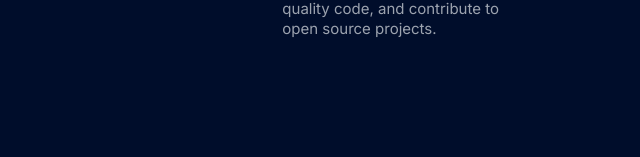
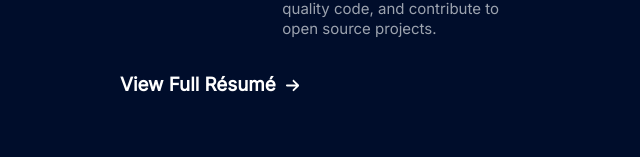
Before and after one commit to kartikjoshi267/NewPortfolio, a React (Vite) app: page / in a window 1280 px wide. Shown: the part 1366-1523 px from the top of the page, without its empty margins (525-1165 px from the left). Built offline with nearby package versions, Linux system fonts and the light colour scheme.

Commit message:
Add link to resume

```diff
--- a/src/components/sections/Experiences.jsx
+++ b/src/components/sections/Experiences.jsx
@@ -1,14 +1,27 @@
 import React from 'react'
 import ExperienceCard from '../card/ExperienceCard'
 import { experiences } from '../../constants'
+import { resumeLink } from '../../constants/'
+import { FontAwesomeIcon } from '@fortawesome/react-fontawesome'
+import { faArrowRight } from '@fortawesome/free-solid-svg-icons'
 
 const Experiences = () => {
   return (
-    <div className='group flex flex-col p-2 gap-16 w-[100%] duration-150'>
-      {experiences.map((experience, index) => (
-        <ExperienceCard key={index} experience={experience} />
-      ))}
-    </div>
+    <>
+      <div className='group flex flex-col p-2 gap-16 w-[100%] duration-150'>
+        {experiences.map((experience, index) => (
+          <ExperienceCard key={index} experience={experience} />
+        ))}
+      </div>
+
+      <div className='w-full text-3xl font-semibold mt-6'>
+        <a href={resumeLink} target='_blank' className="text-white group/resume">
+          <span className='border-b-4 border-transparent group-hover/resume:border-[#3aebff] duration-150'>View Full Résumé</span>
+          &nbsp;&nbsp;
+          <FontAwesomeIcon icon={faArrowRight} className="text-2xl group-hover/resume:translate-x-4 duration-150" />
+        </a>
+      </div>
+    </>
   )
 }
 
--- a/src/constants/index.js
+++ b/src/constants/index.js
@@ -100,3 +100,5 @@ const experiences = [
 
 experiences.reverse()
 export { experiences }
+
+export const resumeLink = "https://drive.google.com/file/d/1WiapBjZh2Rn0kEjgv84Y5w_QTPE6-gnk/view?usp=drive_link";
```
